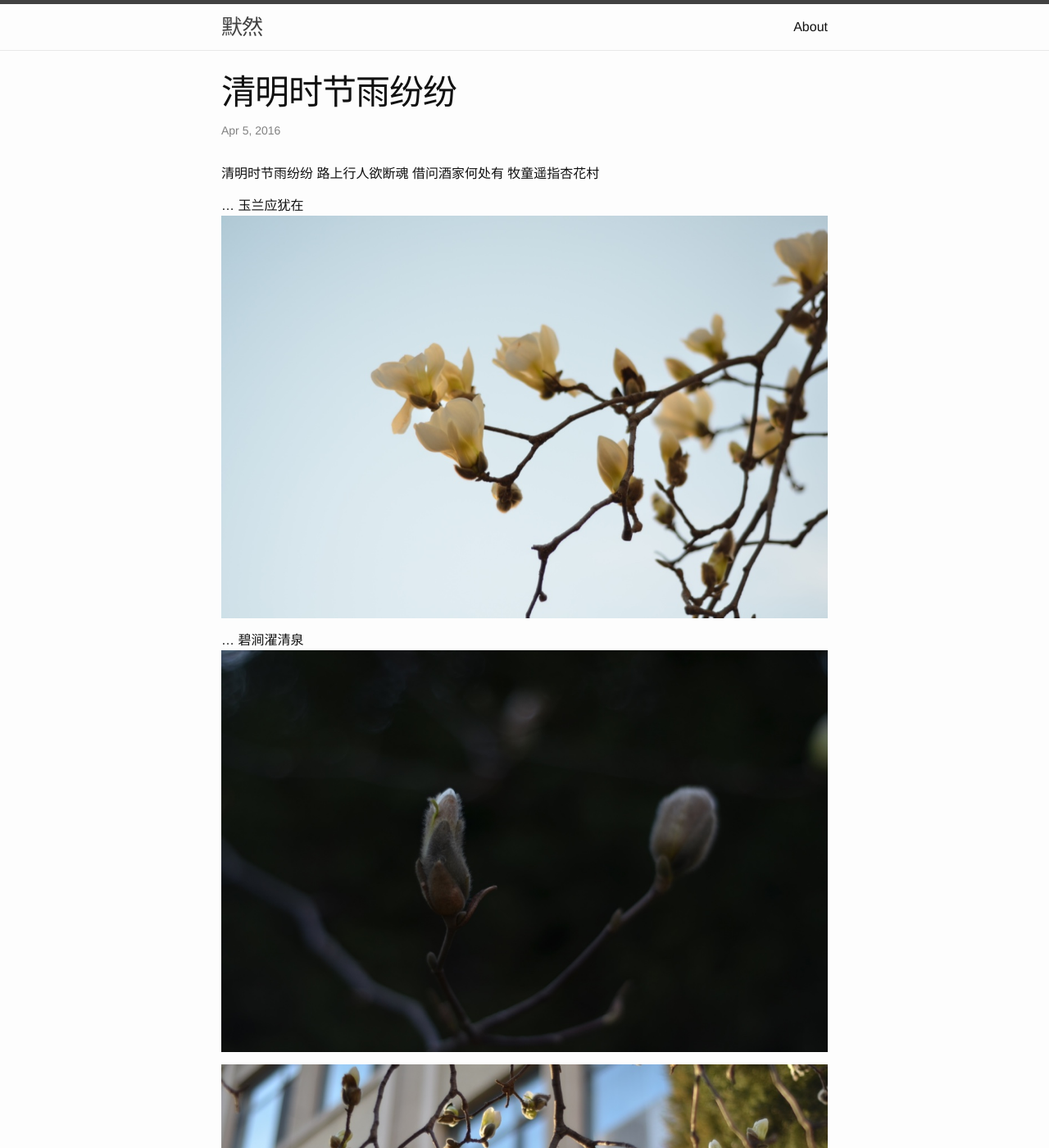
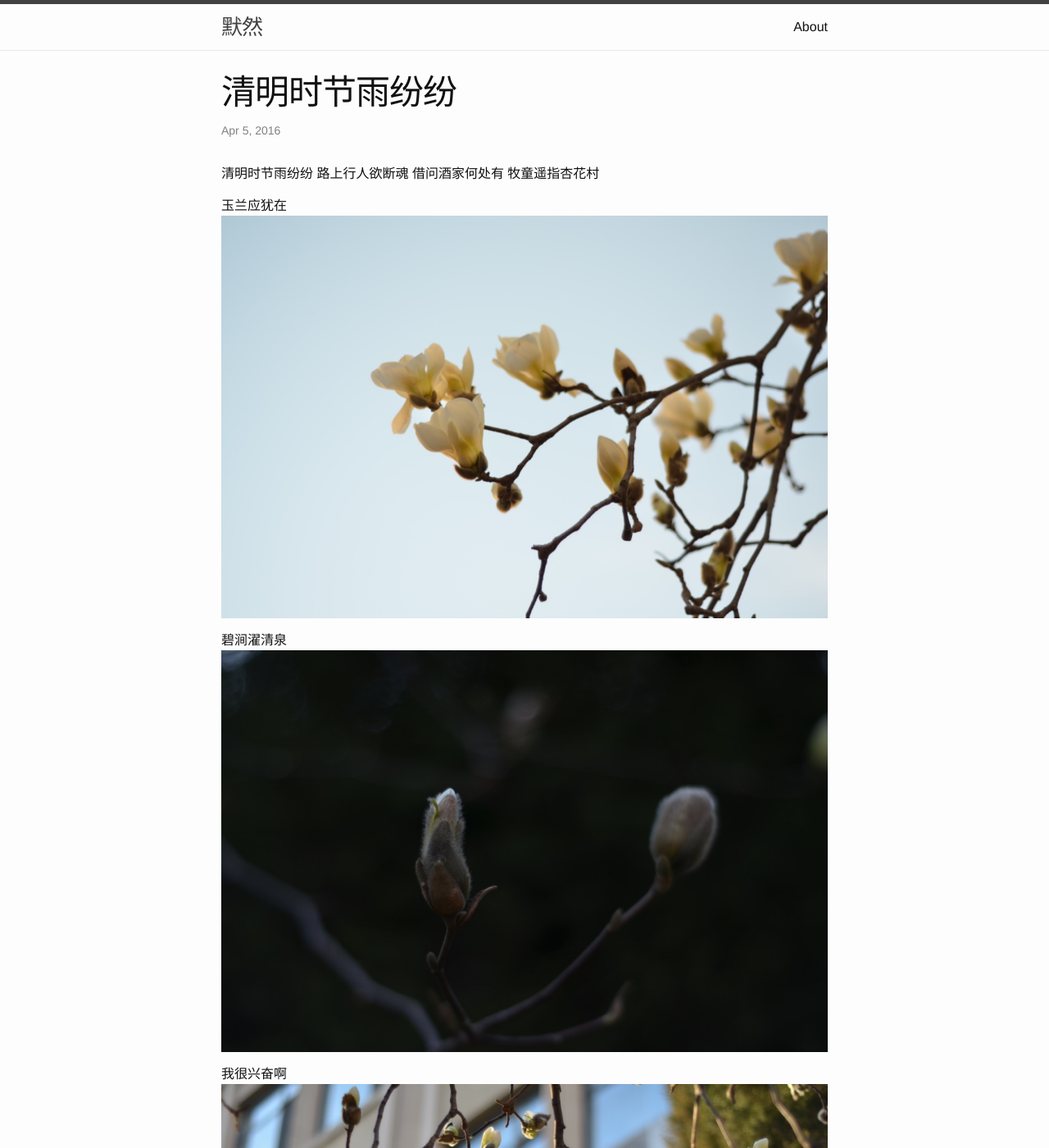
Before and after one commit to seannell/StopTalking, a Jekyll site: the page built from _posts/2016-04-05-清明时节雨纷纷.md, in a window 1280 px wide and 1400 px high. Shown: the whole window at 82% size. Built offline with Jekyll 4.4.1, drawn with Linux system fonts in a browser that asks for light colours.

```diff
--- a/_posts/2016-04-05-清明时节雨纷纷.md
+++ b/_posts/2016-04-05-清明时节雨纷纷.md
@@ -8,12 +8,14 @@
 借问酒家何处有
 牧童遥指杏花村
 
-... 玉兰应犹在
+玉兰应犹在
 ![玉兰花]({{ site.baseurl }}/assets/20160405/yulan.jpg)
 
-... 碧涧濯清泉
+碧涧濯清泉
 ![花骨朵]({{ site.baseurl }}/assets/20160405/flower.jpg)
 
+我很兴奋啊
 ![玉兰含苞]({{ site.baseurl }}/assets/20160405/yulan2.jpg)
 
+我非常兴奋
 ![树皮]({{ site.baseurl }}/assets/20160405/shupi.jpg)
```
